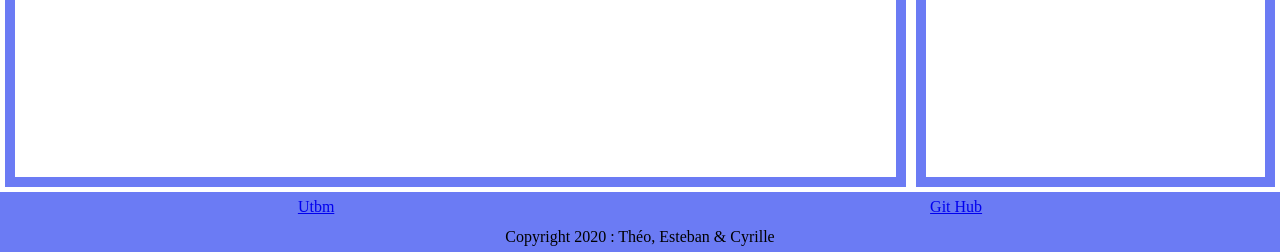
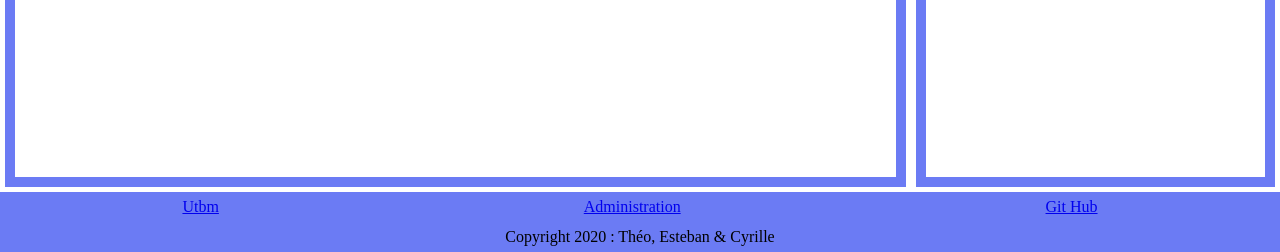
Before and after one commit to TheoDurr/ifd_2020, a PHP site: page / in a window 1280 px wide. Shown: the part 1058-1310 px from the top of the page. Run offline with PHP 8.4, Linux system fonts and the light colour scheme.

Commit message:
Updated footer

```diff
--- a/view/template/footer.php
+++ b/view/template/footer.php
@@ -1,6 +1,7 @@
 <footer id="footer">
     <section id="links">
         <a href="https://www.utbm.fr/">Utbm</a>
+        <a href="index.php?action=control_panel">Administration</a>
         <a href="https://github.com/TheoDurr/ifd_2020">Git Hub</a>
     </section>
    <center>
```
